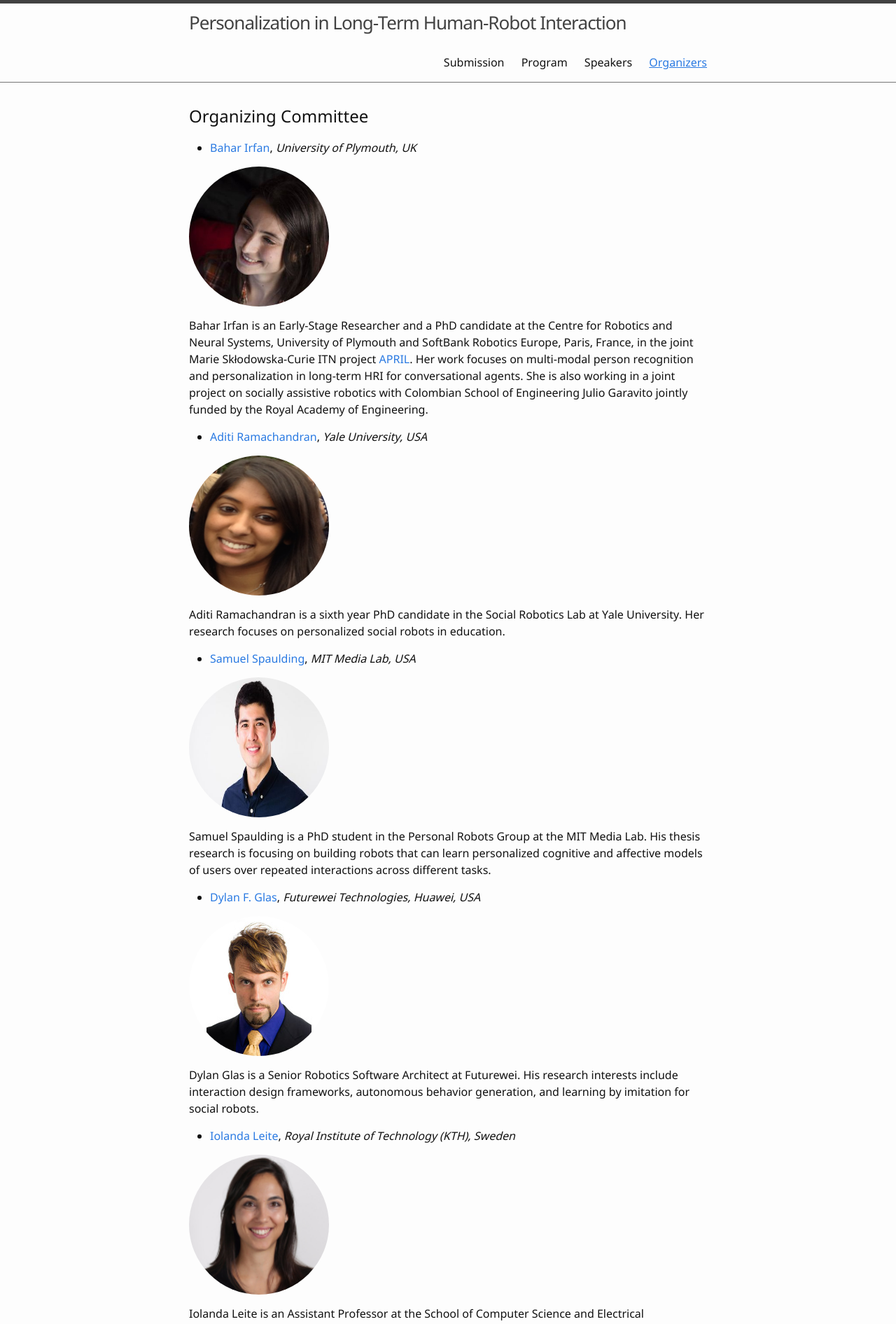
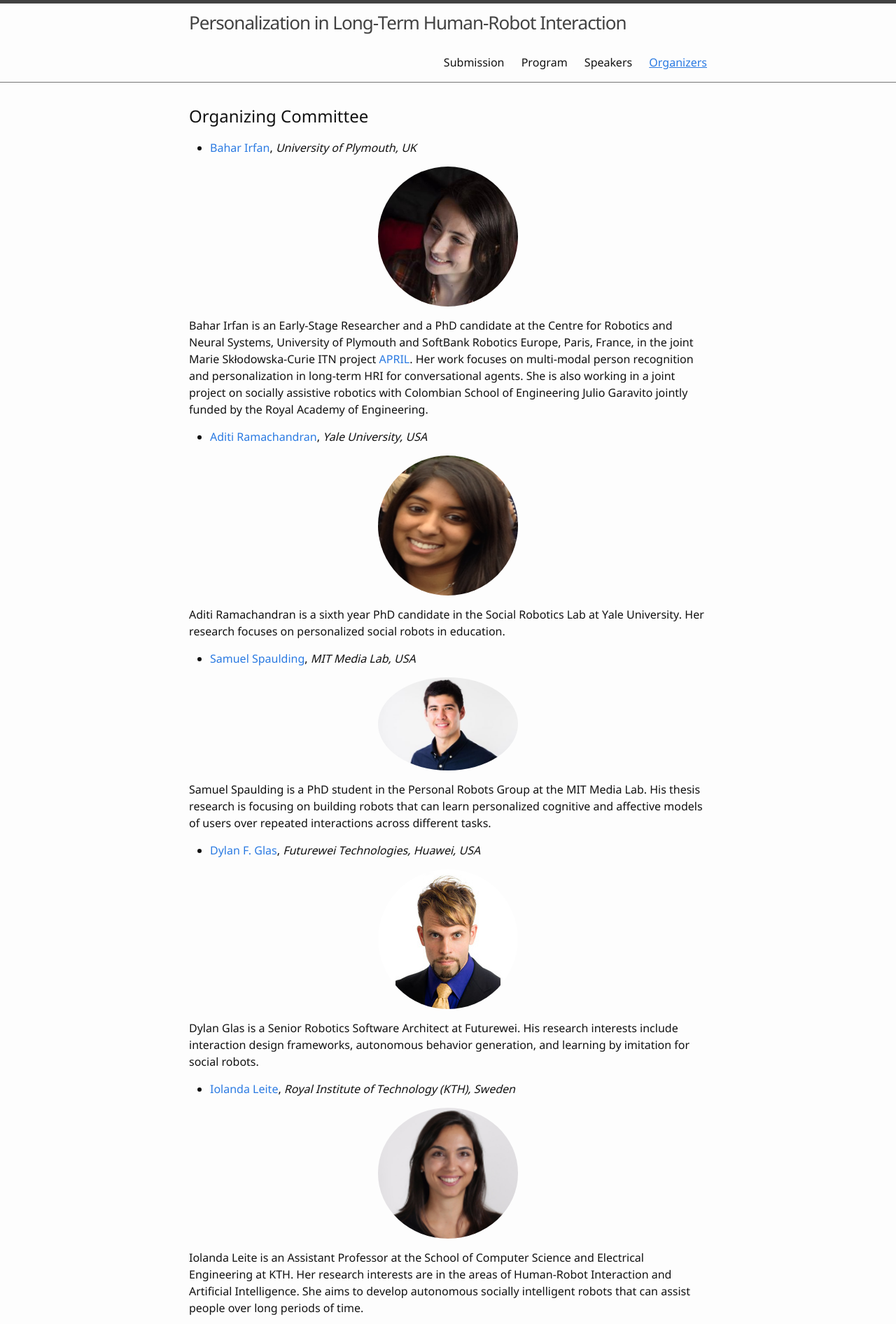
Before and after one commit to mcstaffa81/leap_hri_2023.io, a Jekyll site: the page built from 3-organizers.md, in a window 1280 px wide. Shown: the top 1892 px of the page at 70% size. Built offline with Jekyll 4.4.1, drawn with Linux system fonts in a browser that asks for light colours.

Commit message:
changing alignment for now

```diff
--- a/css/main.scss
+++ b/css/main.scss
@@ -65,8 +65,8 @@ $on-laptop:        800px !default;
  * Images
  */
 .id-pics img {
-  height: 200px;
-  width: 200px;
+  max-height: 200px;
+  max-width: 200px;
   border-radius: 50%;
-  display: inline-block;
+  display: block;
 }
```
